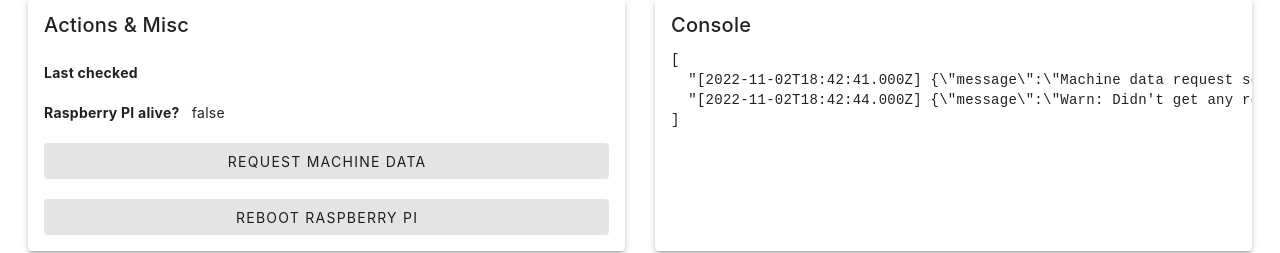
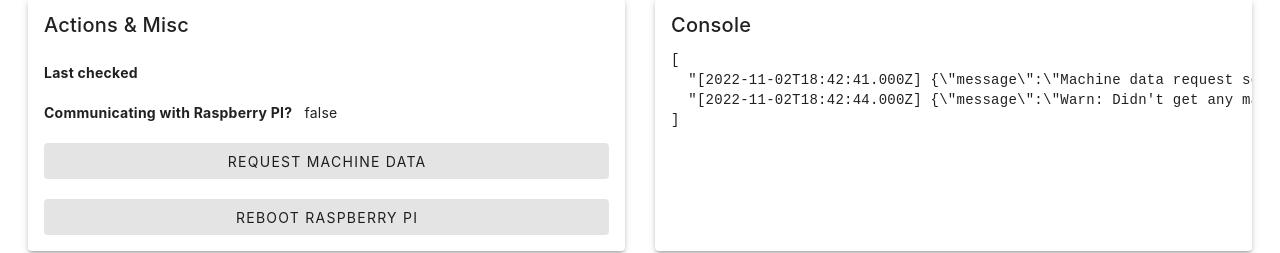
Before and after one commit to TareqNewazShahriar/whats-up-home-iot-web-app, a Vue app: page /#/ in a window 1280 px wide. Shown: the part 409-662 px from the top of the page. Built offline with nearby package versions, Linux system fonts and the light colour scheme; no server answers; the database is empty.

Commit message:
refactor

```diff
--- a/src/views/HomeView.vue
+++ b/src/views/HomeView.vue
@@ -21,7 +21,7 @@ const machineData = reactive({
 const logData = ref([]);
 const bulbControlModeRequested = ref(false);
 const bulbStateRequested = ref(false);
-const isPiAlive = ref(true);
+const communicationAlive = ref(false);
 
 
 function changeBulbControlMode(e) {
@@ -68,8 +68,8 @@ function requestMachineData() {
    log({message: `Machine data request sent.`}, true);
 
    _requestedDataRef = setTimeout(() => {
-      log({message: `Warn: Didn't get any response from Raspberry PI.`});
-      isPiAlive.value = false;
+      log({message: `Warn: Didn't get any machine-data response.`});
+      communicationAlive.value = false;
    },
    3000);
 }
@@ -82,7 +82,7 @@ onMounted(() => {
       data => {
          clearTimeout(_requestedDataRef);
          Object.assign(machineData, data);
-         isPiAlive.value = true;
+         communicationAlive.value = true;
          log({message: 'Machine data response received.'}, true);
       },
       log);
@@ -122,7 +122,7 @@ onMounted(() => {
 <template>
    <div>
       <div class="d-flex justify-end">
-         <v-icon :color="isPiAlive ? 'green-darken-1' : 'gray'">mdi-checkbox-blank-circle</v-icon>
+         <v-icon title="Communication status with Raspberry PI" :color="communicationAlive ? 'green-darken-1' : 'gray'">mdi-checkbox-blank-circle</v-icon>
       </div>
       <div class="card-list my-8">
          <v-card env>
@@ -197,8 +197,8 @@ onMounted(() => {
                   </div>
                </div>
                <div>
-                  <label class="font-weight-bold mr-2">Raspberry PI alive?</label>
-                  {{isPiAlive}}
+                  <label class="font-weight-bold mr-2">Communicating with Raspberry PI?</label>
+                  {{communicationAlive}}
                </div>
                <v-btn variant="tonal" @click="requestMachineData">Request Machine Data</v-btn>
                <v-btn variant="tonal" @click="commandToReboot">Reboot Raspberry Pi</v-btn>
```
